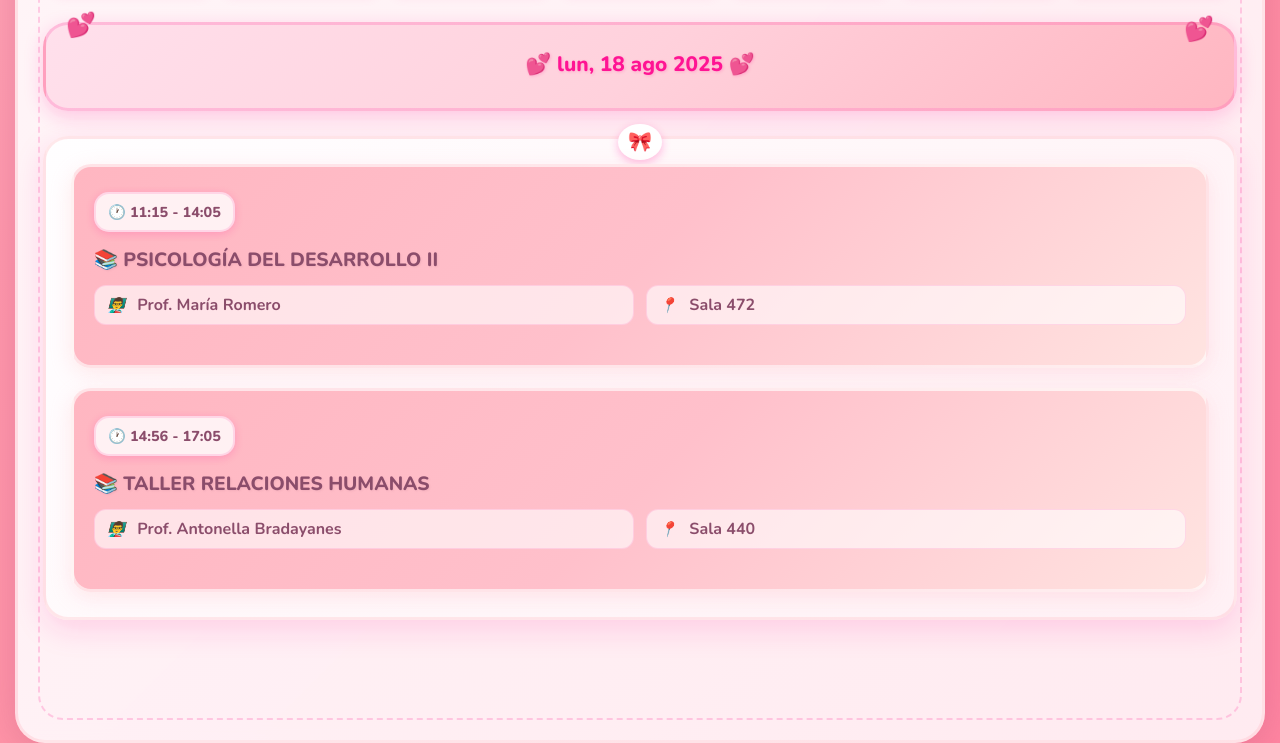
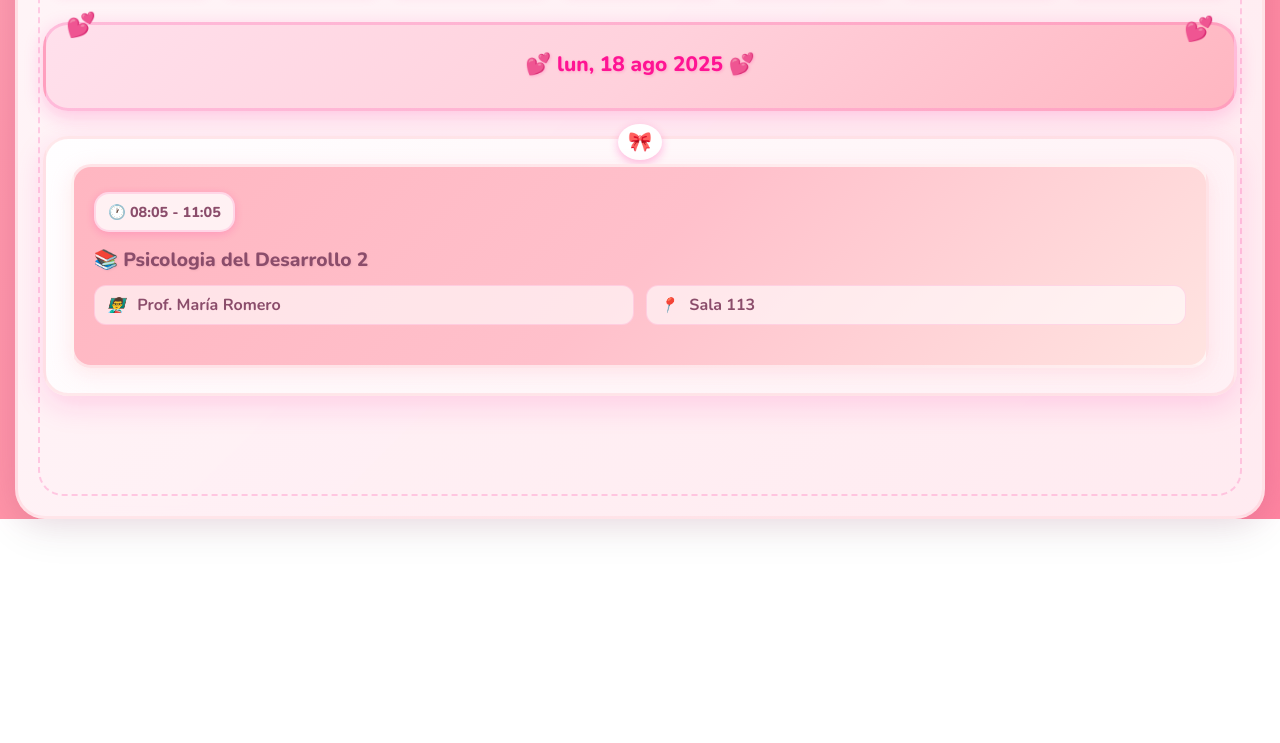
Before and after one commit to JotaFiles/NiniCalendary, a plain HTML site: page index.html in a window 1280 px wide. Shown: the part 1507-2250 px from the top of the page. After the commit the page ends 2026 px from the top, so only its background shows below. Drawn offline with nearby package versions, Linux system fonts and the light colour scheme.

Commit message:
Update index.html

```diff
--- a/index.html
+++ b/index.html
@@ -778,67 +778,76 @@
         const clases = [
             {
                 dia: 'Lunes',
-                horaInicio: '11:15',
-                horaFin: '14:05',
-                nombre: 'PSICOLOGÍA DEL DESARROLLO II',
+                horaInicio: '08:05',
+                horaFin: '11:05',
+                nombre: 'Psicologia del Desarrollo 2',
                 profesor: 'Prof. María Romero',
-                sala: 'Sala 472'
+                sala: 'Sala 113'
             },
-            {
-                dia: 'Lunes',
-                horaInicio: '14:56',
-                horaFin: '17:05',
-                nombre: 'TALLER RELACIONES HUMANAS',
-                profesor: 'Prof. Antonella Bradayanes',
-                sala: 'Sala 440'
-            },
+
             {
                 dia: 'Martes',
-                horaInicio: '08:15',
+                horaInicio: '08:56',
                 horaFin: '11:05',
-                nombre: 'PSICOBIOLOGÍA',
+                nombre: 'Teorías Psicoanalitícas',
                 profesor: 'Prof. NN ',
-                sala: 'Sala 458'
+                sala: 'Sala 538'
             },
             {
                 dia: 'Martes',
                 horaInicio: '11:15',
-                horaFin: '13:25',
-                nombre: 'TEORÍAS PSICOANALÍTICAS ',
+                horaFin: '14:05',
+                nombre: 'Psicobiología',
                 profesor: 'Prof. Hurí Binimeus',
+                sala: 'Sala 444'
+            },
+            {
+                dia: 'Martes',
+                horaInicio: '14:56',
+                horaFin: '17:05',
+                nombre: 'TEORÍAS Cognitivas',
+                profesor: 'Prof. Hurí Binimeus',
+                sala: 'Sala 472'
+            },
+            {
+                dia: 'Miércoles',
+                horaInicio: '11:15',
+                horaFin: '12:35',
+                nombre: ' Pensamiento Matemático Para Cs.Sociales - Catedra',
+                profesor: 'Prof. NN',
+                sala: 'Sala 474'
+            },
+            {
+                dia: 'Miércoles',
+                horaInicio: '12:45',
+                horaFin: '14:05',
+                nombre: ' Pensamiento Matemático Para Cs.Sociales - Ayundatía',
+                profesor: 'Prof. NN',
                 sala: 'Sala 538'
             },
             {
                 dia: 'Miércoles',
-                horaInicio: '09:45',
-                horaFin: '11:05',
-                nombre: ' PENSAMIENTO MATEMÁTICO PARA CS.SOCIALES - CATEDRA',
-                profesor: 'Prof. NN',
-                sala: 'Sala 557'
-            },
-            {
-                dia: 'Miércoles',
-                horaInicio: '14:56',
-                horaFin: '17:05',
-                nombre: ' TEORÍAS COGNITIVAS',
+                horaInicio: '17:56',
+                horaFin: '19:20',
+                nombre: ' Psicobiología',
                 profesor: 'Prof. Hector Araya',
-                sala: 'Sala 534'
+                sala: 'Sala 529'
             },
             {
                 dia: 'Jueves',
-                horaInicio: '11:15',
+                horaInicio: '10:26',
                 horaFin: '12:35',
-                nombre: 'PENSAMIENTO MATEMÁTICO PARA CS.SOCIALES - CATEDRA',
+                nombre: 'Taller: Relaciones Humanas',
                 profesor: 'Prof. NN',
-                sala: 'Sala 557'
+                sala: 'Sala 452'
             },
             {
                 dia: 'Jueves',
                 horaInicio: '12:45',
                 horaFin: '14:05',
-                nombre: 'PENSAMIENTO MATEMÁTICO PARA CS.SOCIALES - AYUDANTÍA',
+                nombre: 'Pensamiento Matemático Para Cs.Sociales - Ayundatía',
                 profesor: 'Prof. NN',
-                sala: 'Sala 557'
+                sala: 'Sala 474'
             },
             {
                 dia: 'Viernes',
```
